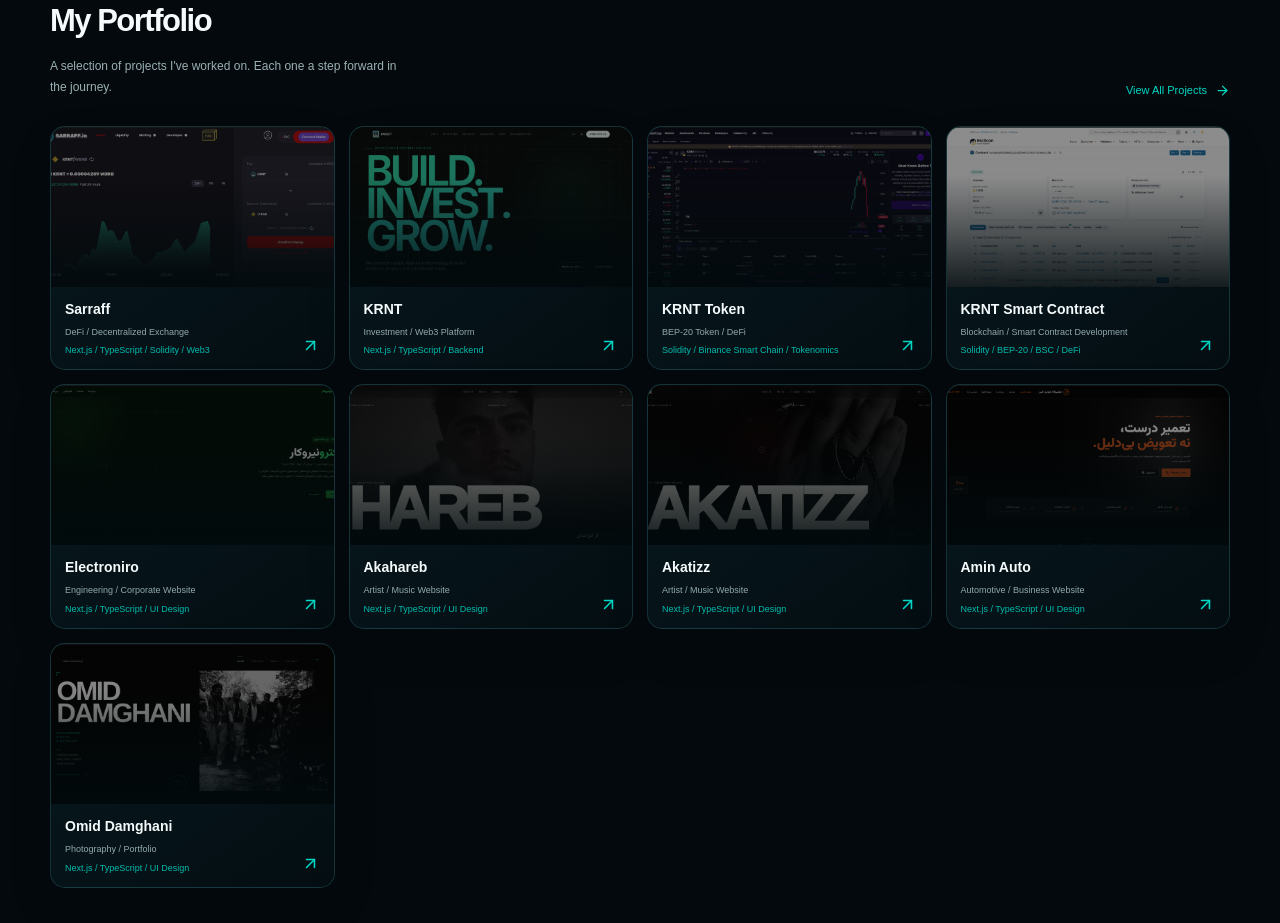
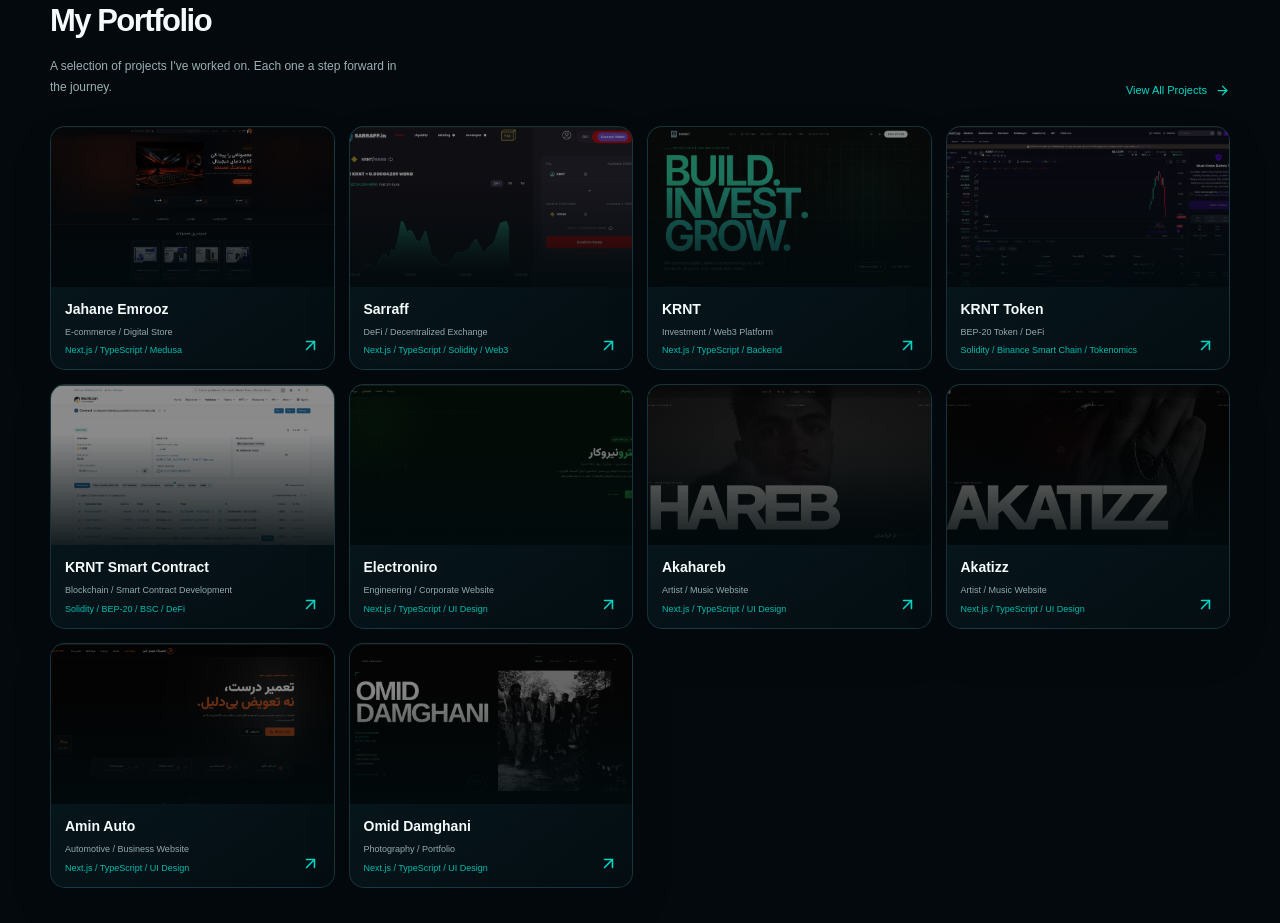
Before and after one commit to mehrdadseifi2004-blockchain/MehrdadSeifi-Portfolio-version2, a Next.js app: page / in a window 1280 px wide. Shown: the part 2580-3503 px from the top of the page. Built offline with nearby package versions, Linux system fonts and the light colour scheme.

Commit message:
Add Jahane Emrooz to portfolio

```diff
--- a/app/page.tsx
+++ b/app/page.tsx
@@ -23,6 +23,18 @@ import Image from "next/image";
 type Language = "en" | "fa";
 
 const projects = [
+  {
+    title: "Jahane Emrooz",
+    typeEn: "E-commerce / Digital Store",
+    typeFa: "فروشگاه اینترنتی / محصولات دیجیتال",
+    tech: "Next.js / TypeScript / Medusa",
+    descriptionEn:
+      "A modern e-commerce platform for discovering and purchasing digital products.",
+    descriptionFa:
+      "یک فروشگاه اینترنتی مدرن برای معرفی و خرید محصولات دیجیتال.",
+    image: "/images/jahan-emrooz-commerce.png",
+    link: "https://todaysworld.ir",
+  },
   {
     title: "Sarraff",
     typeEn: "DeFi / Decentralized Exchange",
```
